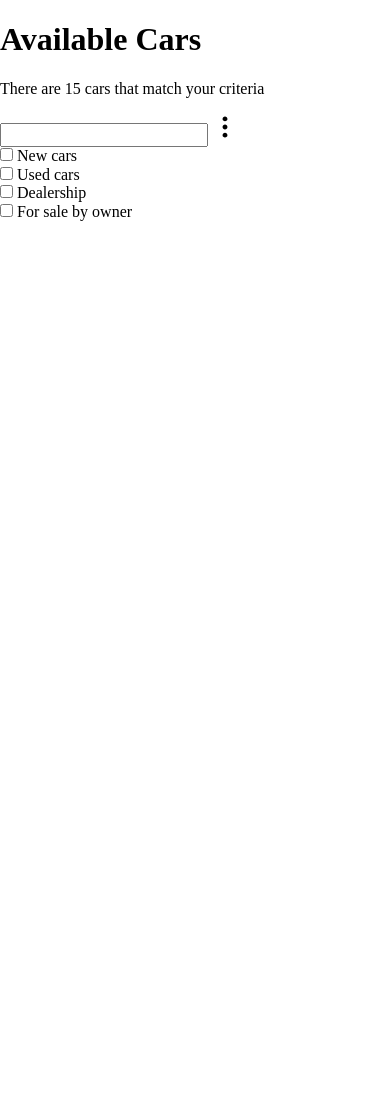
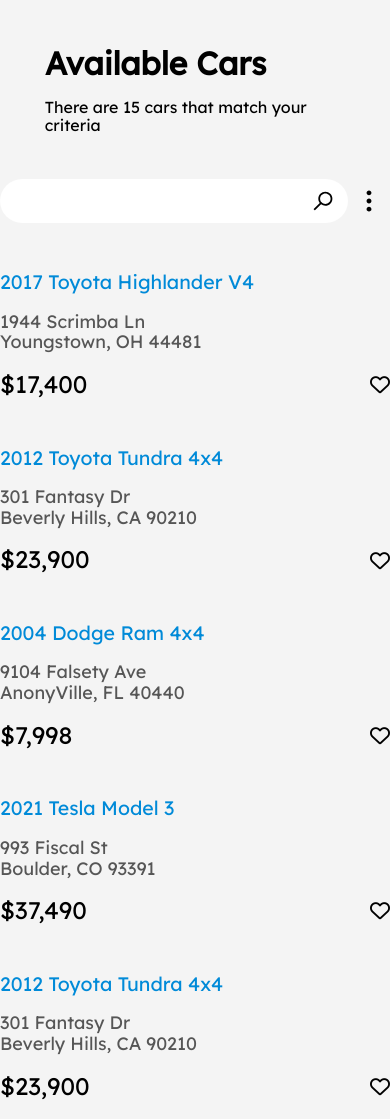
Before and after one commit to frontendella/Car-Sales-Website, a website built with Vite: page index.html in a window 390 px wide. Shown: the top 1119 px of the page. Before the commit the page ends 844 px from the top, so only its background shows below. Built offline with nearby package versions, Linux system fonts and the light colour scheme.

Commit message:
Mobile first styling started

```diff
--- a/index.css
+++ b/index.css
@@ -1,4 +1,90 @@
-html, body {
+*, *:before, *:after {
+    box-sizing: border-box;
+}
+
+:root {
+    --text-color: #565656;
+    --primary-color: #008AD8;
+}
+
+body {
     margin: 0;
-    padding: 0;
+    background: #F4F4F4;
+    font-family: 'Lexend Deca', sans-serif;
 }
+
+.container {
+    margin: 2.8em;
+}
+
+h1 {
+    margin-bottom: 0;
+}
+
+.headings p {
+    font-size: 1.125rem;
+    color: var(--text-color);
+}
+
+.filter, .labels {
+    display: none;
+}
+
+.search {
+    border: none;
+    padding: .8em;
+    border-radius: 2em;
+    background: white url('./assets/search.svg') no-repeat right .8em center;
+    width: 100%;
+}
+
+.search:focus {
+    outline: thin dotted;
+}
+
+.icons {
+    display: flex;
+    justify-content: space-between;
+    margin-bottom: 3em;
+}
+
+.far, .fas {
+    cursor: pointer;
+}
+
+.menu {
+    margin: 0 .5em;
+    cursor: pointer;
+}
+
+.cars, .labels {
+    margin: -1em -1em 2em;
+    padding: 1em;
+    border-radius: 6px;
+}
+
+.cars:hover {
+    background: white;
+}
+
+.car-name {
+    text-decoration: none;
+    color: var(--primary-color);
+    font-size: 1.22rem;
+}
+
+.car-location {
+    color: var(--text-color);
+    font-size: 1.125rem;
+}
+
+.cols-2 {
+    display: flex;
+    justify-content: space-between;
+    align-items: center;
+}
+
+.car-price {
+    font-size: 1.5rem;
+    margin: 0;
+}
--- a/index.html
+++ b/index.html
@@ -1,6 +1,9 @@
 <html>
     <head><link rel="stylesheet" href="https://cdnjs.cloudflare.com/ajax/libs/normalize/8.0.1/normalize.css">
-        <link rel="stylesheet" href="index.css">
+        <link rel="stylesheet" href="/index.css">
+        <link rel="preconnect" href="https://fonts.gstatic.com">
+        <link href="https://fonts.googleapis.com/css2?family=Lexend+Deca&display=swap" rel="stylesheet">
+        <script src="https://kit.fontawesome.com/0505d45c82.js" crossorigin="anonymous"></script>
     </head>
     <body>
 
@@ -9,10 +12,13 @@
                 <div class="headings"></div>
                     <h1>Available Cars</h1>
                     <p>There are 15 cars that match your criteria</p>
+                </div>
                     <div class="options">
+                        <div class="icons">
                             <input type="text" class="search">
-                    <img class="menu" src="/assets/menu.svg" alt="">
+                            <img src="./assets/menu.svg" class="menu">
                         </div>
+
                         <div class="filter">
                             <div class="chk-container">
                                 <input type="checkbox" id="new">
@@ -31,7 +37,82 @@
                                 <label for="owner">For sale by owner</label>
                             </div>
                         </div>
+                    </div>
             </header>
+            <main>
+                <div class="labels">
+                    <p class="lbl-details">Car Details</p>
+                    <p class="lbl-location">Location</p>
+                    <p class="lbl-price">Price</p>
+                    <p class="lbl-action">Action</p>
+                </div>
+
+                <div class="cars">
+                    <a href="#" class="car-name">2017 Toyota Highlander V4</a>
+                    <p class="car-location">1944 Scrimba Ln<br>Youngstown, OH 44481</p>
+                    <div class="cols-2">
+                        <p class="car-price">$17,400</p>
+                        <i class="far fa-heart fa-lg"></i>
+                    </div>
+                </div>
+
+
+                <div class="cars">
+                    <a href="#" class="car-name">2012 Toyota Tundra 4x4</a>
+                    <p class="car-location">301 Fantasy Dr<br>Beverly Hills, CA 90210</p>
+                    <div class="cols-2">
+                        <p class="car-price">$23,900</p>
+                        <i onclick="changeHeart(this)" class="far fa-heart fa-lg"></i>
+                    </div>
+                </div>
+
+                <div class="cars">
+                    <a href="#" class="car-name">2004 Dodge Ram 4x4</a>
+                    <p class="car-location">9104 Falsety Ave<br>AnonyVille, FL 40440</p>
+                    <div class="cols-2">
+                        <p class="car-price">$7,998</p>
+                        <i onclick="changeHeart(this)" class="far fa-heart fa-lg"></i>
+                    </div>
+                </div>
+
+                <div class="cars">
+                    <a href="#" class="car-name">2021 Tesla Model 3</a>
+                    <p class="car-location">993 Fiscal St<br>Boulder, CO 93391</p>
+                    <div class="cols-2">
+                        <p class="car-price">$37,490</p>
+                        <i onclick="changeHeart(this)" class="far fa-heart fa-lg"></i>
+                    </div>
+                </div>
+
+                <div class="cars">
+                    <a href="#" class="car-name">2012 Toyota Tundra 4x4</a>
+                    <p class="car-location">301 Fantasy Dr<br>Beverly Hills, CA 90210</p>
+                    <div class="cols-2">
+                        <p class="car-price">$23,900</p>
+                        <i onclick="changeHeart(this)" class="far fa-heart fa-lg"></i>
+                    </div>
+                </div>
+
+                <div class="cars">
+                    <a href="#" class="car-name">2004 Dodge Ram 4x4</a>
+                    <p class="car-location">9104 Falsety Ave<br>AnonyVille, FL 40440</p>
+                    <div class="cols-2">
+                        <p class="car-price">$7,998</p>
+                        <i onclick="changeHeart(this)" class="far fa-heart fa-lg"></i>
+                    </div>
+                </div>
+
+                <div class="cars">
+                    <a href="#" class="car-name">2021 Tesla Model 3</a>
+                    <p class="car-location">993 Fiscal St<br>Boulder, CO 93391</p>
+                    <div class="cols-2">
+                        <p class="car-price">$37,490</p>
+                        <i onclick="changeHeart(this)" class="far fa-heart fa-lg"></i>
+                    </div>
+                </div>
+
+
+            </main>
         </div>
 
         <script src="index.js"></script>
```
Also changed, not shown: README.md. Lines whose indentation alone changed are shown as unchanged.
